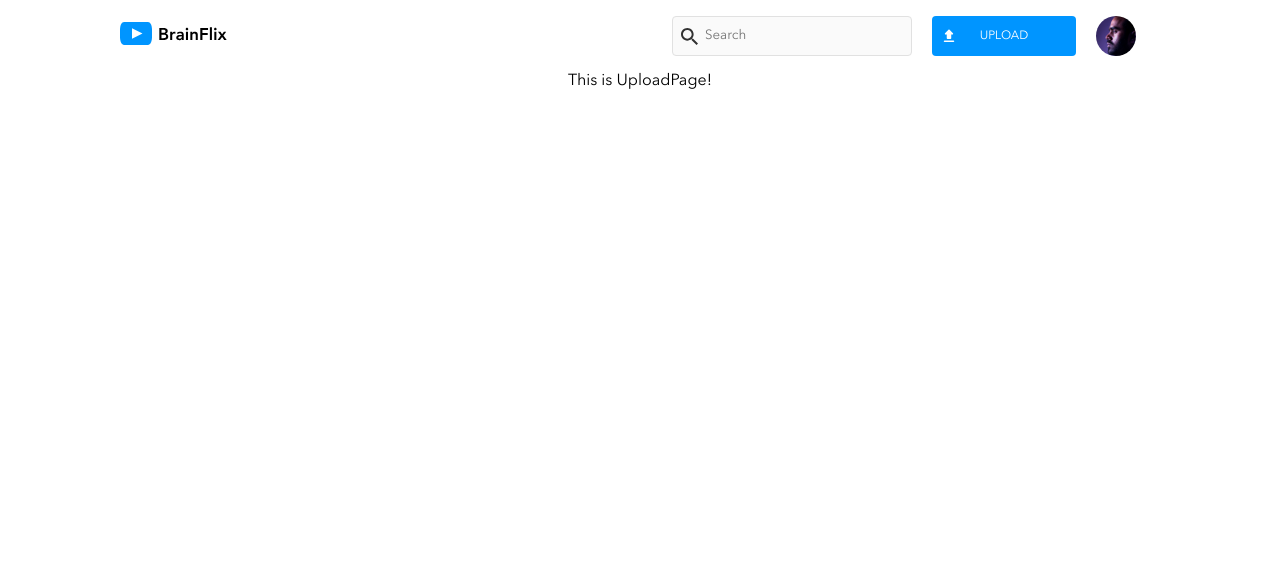
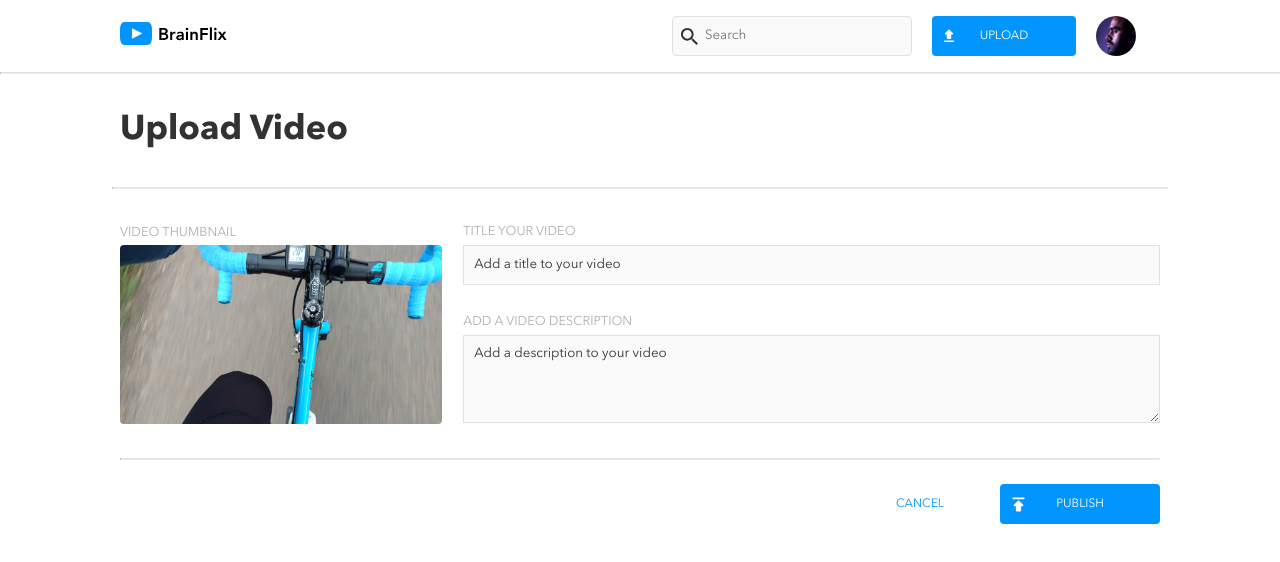
Before and after one commit to manyprojects/brain-flix, a React (Create React App) app: page /upload in a window 1280 px wide. Shown: the top 562 px of the page. Built offline with nearby package versions, Linux system fonts and the light colour scheme.

Commit message:
adds UploadPage

```diff
--- a/src/App.js
+++ b/src/App.js
@@ -31,7 +31,6 @@ function App() {
       </BrowserRouter>
     </div>
 
-
   );
 }
 
--- a/src/pages/UploadPage/UploadPage.js
+++ b/src/pages/UploadPage/UploadPage.js
@@ -1,9 +1,36 @@
 import React from 'react';
+
+import imageUpload from "../../assets/images/Images/Upload-video-preview.jpg";
+import "./UploadPage.scss";
 
 const UploadPage = () => {
     return (
-        <div>
-            This is UploadPage!
+        <div className='upload'>
+            <hr className='upload__divider'></hr>
+            <h1 className='upload__title'>Upload Video</h1>
+            <hr className='upload__divider-tablet'></hr>
+            <form className='upload__form'>
+                <section className='upload__section'>
+                    <div className='upload__thumbnail'>
+                        <h3 className='upload__heading'>VIDEO THUMBNAIL</h3>
+                        <img className='upload__image' src={imageUpload} alt="" />
+                    </div>
+                    <div className='upload__input'>
+                        <label className='upload__description-title' htmlFor='uploadText'>TITLE YOUR VIDEO</label><br />
+                        <input className='upload__input-title' placeholder='Add a title to your video'></input><br />
+                        <label className='upload__description'>ADD A VIDEO DESCRIPTION</label><br />
+                        <textarea className='upload__input-description' placeholder='Add a description to your video'></textarea>
+                    </div>
+                </section>
+                <hr className='upload__divider-tablet-below'/>
+                <div className='upload__buttons'>
+                    <button className='upload__publish'>PUBLISH</button>
+                    <button className='upload__cancel'>CANCEL</button>
+                </div>
+            </form>
+
+
+
         </div>
     );
 };
--- /dev/null
+++ b/src/pages/UploadPage/UploadPage.scss
@@ -0,0 +1,225 @@
+@use "../../App.scss" as global-style;
+
+* {
+    font-weight: 400;
+}
+
+.upload {
+    max-width: global-style.$max-width;
+
+    @include global-style.desktop {
+        width: 100%;
+    }
+
+    &__divider {
+        height: 1px;
+        border-top: 1px solid global-style.$brainflix-mercury;
+
+        @include global-style.desktop {
+            width: 100%;
+        }
+    }
+
+    &__divider-tablet {
+        height: 1px;
+        border-top: 1px solid global-style.$brainflix-mercury;
+        width: calc(100% - 4rem);
+        margin-left: 2rem;
+
+        @include global-style.desktop {
+            width: calc(100% - 14rem);
+            margin-left: 7rem;
+        }
+
+        @include global-style.mobile {
+            display: none;
+        }
+
+    }
+
+    &__divider-tablet-below {
+        height: 1px;
+        border-top: 1px solid global-style.$brainflix-mercury;
+        width: 100%;
+        margin-top: 0.75rem;
+        margin-bottom: 1.5rem;
+
+        @include global-style.mobile {
+            display: none;
+        }
+    }
+
+    &__title {
+        padding: global-style.$mobile-gap;
+        font-size: 1.6rem;
+        color: global-style.$brainflix-black;
+
+        @include global-style.tablet {
+            padding: global-style.$tablet-gap;
+            font-size: 2.15rem;
+            font-weight: 700;
+        }
+
+        @include global-style.desktop {
+            width: 100%;
+            margin: 1.5rem 0;
+        }
+
+        @include global-style.desktop {
+            width: 100%;
+            padding: 0.75rem global-style.$desktop-gap;
+        }
+    }
+
+    &__thumbnail {
+        @include global-style.tablet {
+            padding: 1rem 0;
+        }
+
+        @include global-style.desktop {
+            width: 31%;
+        }
+    }
+
+    &__heading {
+        font-size: 0.8rem;
+        color: global-style.$silver;
+        margin: 0.5rem 0 0.25rem;
+    }
+
+    &__image {
+        width: 100%;
+        border-radius: 4px;
+        height: 50vw;
+
+        @include global-style.tablet {
+            width: 48%;
+            height: 25vw;
+        }
+
+        @include global-style.desktop {
+            width: 100%;
+            height: 11.2rem;
+        }
+    }
+
+    &__form {
+        padding: 0.5rem global-style.$mobile-gap;
+
+        @include global-style.tablet {
+            padding: 0.5rem global-style.$tablet-gap;
+        }
+
+        @include global-style.desktop {
+            width: 100%;
+            padding: 0.75rem global-style.$desktop-gap;
+        }
+    }
+
+    &__description-title {
+        font-size: 0.8rem;
+        color: global-style.$silver;
+    }
+
+    &__description {
+        font-size: 0.8rem;
+        color: global-style.$silver;
+    }
+
+    &__input-title {
+        width: 100%;
+        border: 1px solid global-style.$brainflix-mercury;
+        box-sizing: border-box;
+        background-color: global-style.$brainflix-Alabaster;
+        margin-top: 0.25rem;
+        margin-bottom: 1rem;
+        height: 2.5rem;
+
+        @include global-style.desktop {
+            margin-bottom: 1.7rem;
+        }
+    }
+
+    &__input-description {
+        width: 100%;
+        border: 1px solid global-style.$brainflix-mercury;
+        box-sizing: border-box;
+        background-color: global-style.$brainflix-Alabaster;
+        margin-top: 0.25rem;
+        margin-bottom: 0.5rem;
+        height: 5.5rem;
+    }
+
+
+    &__input-title::placeholder {
+        color: global-style.$brainflix-black;
+        padding: 0.5rem;
+    }
+
+    &__input-description::placeholder {
+        color: global-style.$brainflix-black;
+        padding: 0.5rem;
+    }
+
+    &__buttons {
+        @include global-style.tablet {
+            display: flex;
+            flex-direction: row;
+            justify-content: flex-end;
+        }
+    }
+
+    &__publish {
+        box-sizing: border-box;
+        height: 2.5rem;
+        width: 100%;
+        background-image: url("../../assets/images/Icons/publish.svg");
+        background-position: 0.5rem center;
+        background-repeat: no-repeat;
+        background-color: global-style.$brainflix-blue;
+        background-size: 1.5rem;
+        border: none;
+        border-radius: 4px;
+        font-family: "Avenir", sans-serif;
+        font-weight: 400;
+        font-size: 0.75rem;
+        color: global-style.$white;
+        margin: 0.75rem 0 1rem;
+
+        @include global-style.tablet {
+            width: 10rem;
+            margin: 0;
+            background-size: 1.3rem;
+            order: 1;
+        }
+    }
+
+    &__cancel {
+        height: 2.5rem;
+        width: 100%;
+        color: global-style.$brainflix-blue;
+        background-color: global-style.$white;
+        border: none;
+        font-size: 0.75rem;
+
+        @include global-style.tablet {
+            width: 10rem;
+        }
+    }
+
+    &__section {
+        @include global-style.desktop {
+            width: 100%;
+            display: flex;
+            flex-direction: row;
+            justify-content: space-between;
+        }
+    }
+
+    &__input {
+        @include global-style.desktop {
+            width: 67%;
+            margin-top: 1.3rem;
+        }
+    }
+}
```
Also changed, not shown: src/assets/images/Images/Upload-video-preview.jpg (added).
